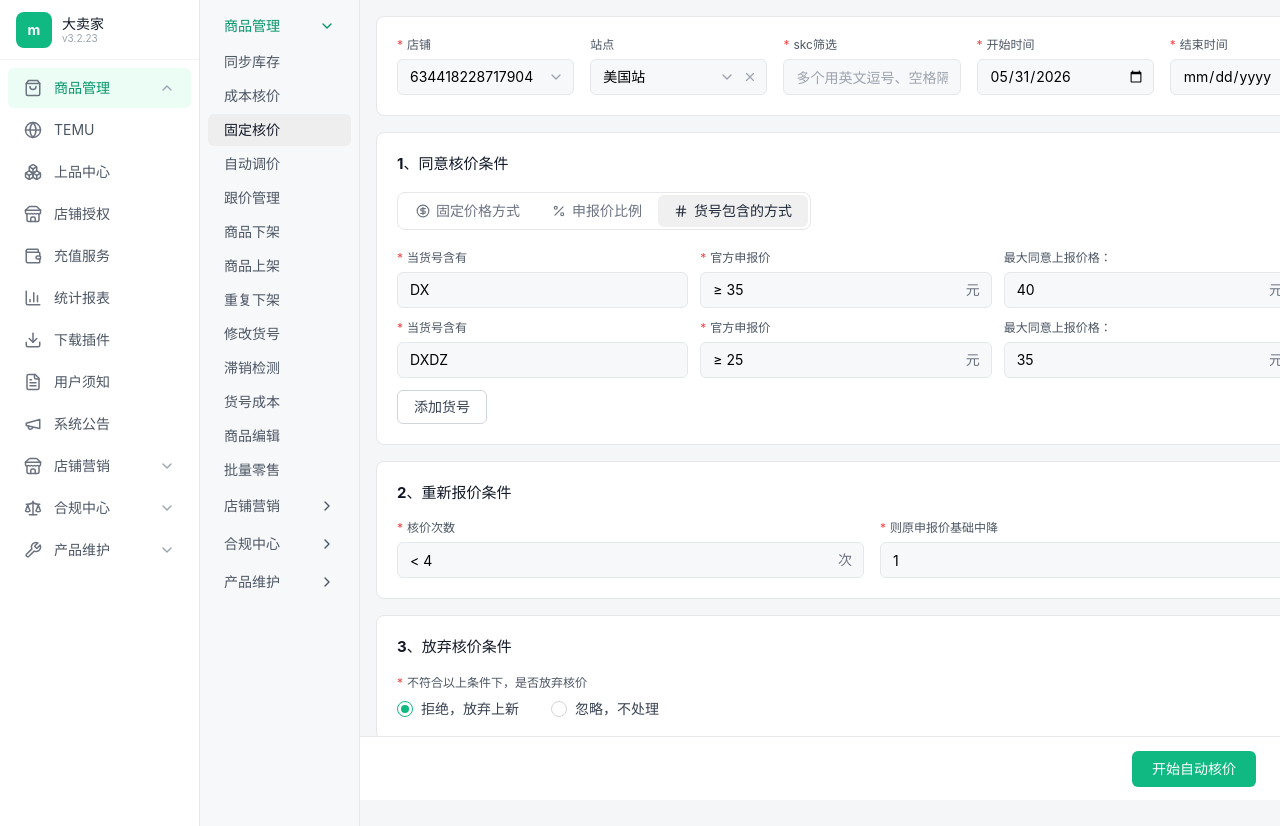
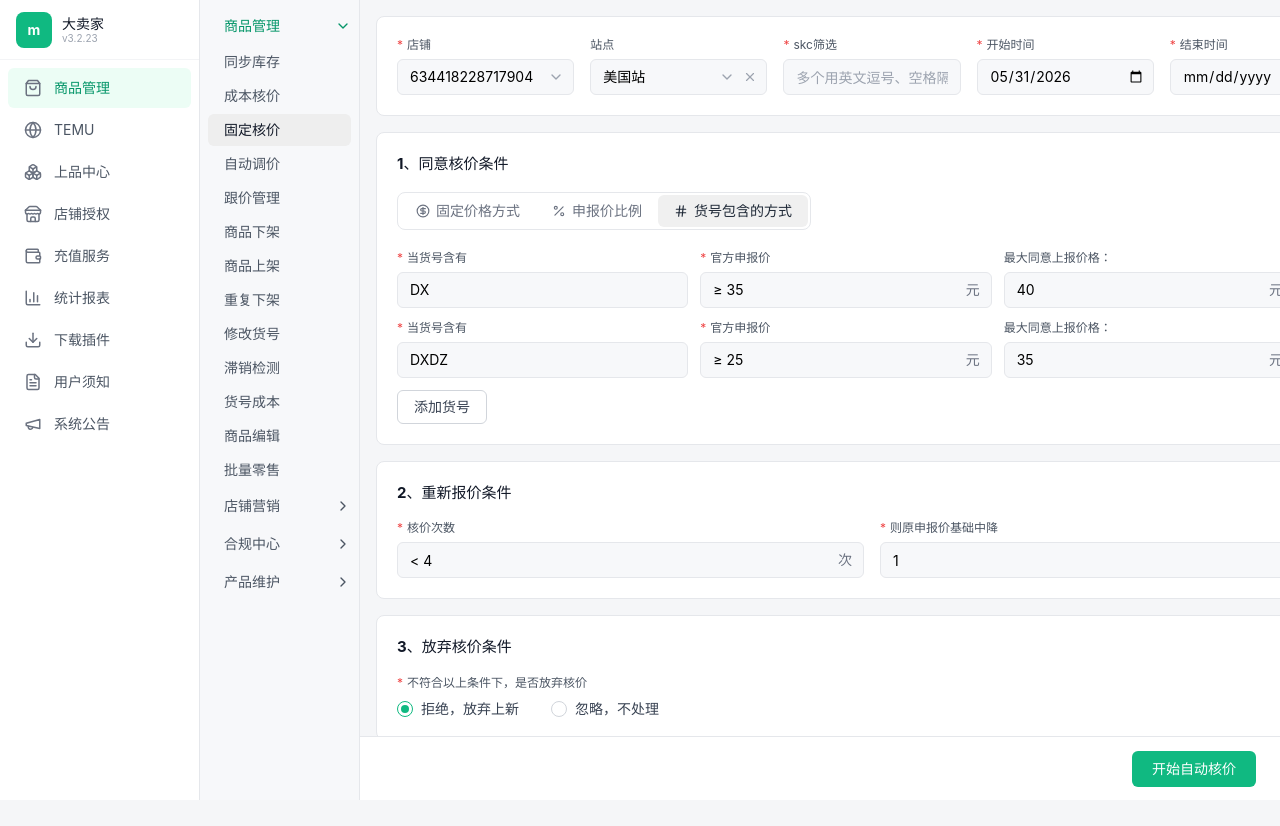
Before and after one commit to shang1869839/TEMUchajian, a React (Vite) app: page / in a window 1280 px wide. Shown: the top 826 px of the page. Built offline with nearby package versions, Linux system fonts and the light colour scheme.

Commit message:
feat: 固定核价配置页界面说明文档
Co-authored-by: traeagent <traeagent@users.noreply.github.com>

```diff
--- a/src/components/MainSidebar.tsx
+++ b/src/components/MainSidebar.tsx
@@ -8,22 +8,17 @@ import {
   Download,
   FileText,
   Megaphone,
-  Scale,
-  Wrench,
-  ChevronDown,
 } from "lucide-react";
 import { cn } from "@/lib/utils";
 
 interface NavItem {
   label: string;
-  icon?: typeof Boxes;
+  icon: typeof Boxes;
   active?: boolean;
-  expanded?: boolean;
-  hasSub?: boolean;
 }
 
 const mainNavItems: NavItem[] = [
-  { label: "商品管理", icon: ShoppingBag, active: true, expanded: true, hasSub: true },
+  { label: "商品管理", icon: ShoppingBag, active: true },
   { label: "TEMU", icon: Globe, active: false },
   { label: "上品中心", icon: Boxes, active: false },
   { label: "店铺授权", icon: Store, active: false },
@@ -32,15 +27,12 @@ const mainNavItems: NavItem[] = [
   { label: "下载插件", icon: Download, active: false },
   { label: "用户须知", icon: FileText, active: false },
   { label: "系统公告", icon: Megaphone, active: false },
-  { label: "店铺营销", icon: Store, active: false, hasSub: true },
-  { label: "合规中心", icon: Scale, active: false, hasSub: true },
-  { label: "产品维护", icon: Wrench, active: false, hasSub: true },
 ];
 
 export default function MainSidebar() {
   return (
-    <aside className="w-[200px] min-h-screen bg-white border-r border-gray-200 flex flex-col shrink-0">
-      <div className="h-[60px] flex items-center px-4 border-b border-gray-100">
+    <aside className="w-[200px] h-screen bg-white border-r border-gray-200 flex flex-col shrink-0 overflow-y-auto">
+      <div className="h-[60px] flex items-center px-4 border-b border-gray-100 shrink-0">
         <div className="w-9 h-9 rounded-lg bg-emerald-500 flex items-center justify-center mr-2.5 shrink-0">
           <span className="text-white font-bold text-sm">m</span>
         </div>
@@ -50,30 +42,20 @@ export default function MainSidebar() {
         </div>
       </div>
 
-      <nav className="flex-1 py-2 space-y-0.5 overflow-auto">
+      <nav className="flex-1 py-2 space-y-0.5">
         {mainNavItems.map((item) => (
           <a
             key={item.label}
             href="#"
             className={cn(
-              "flex items-center justify-between px-4 py-2.5 text-sm transition-colors rounded-md mx-2",
+              "flex items-center px-4 py-2.5 mx-2 text-sm rounded-md transition-colors",
               item.active
                 ? "text-emerald-600 bg-emerald-50 font-medium"
                 : "text-gray-600 hover:text-gray-900 hover:bg-gray-50"
             )}
           >
-            <div className="flex items-center">
-              {item.icon && <item.icon className="w-[18px] h-[18px] mr-3 text-gray-500" />}
-              <span>{item.label}</span>
-            </div>
-            {item.hasSub && (
-              <ChevronDown
-                className={cn(
-                  "w-4 h-4 text-gray-400 transition-transform",
-                  item.expanded ? "rotate-180" : ""
-                )}
-              />
-            )}
+            <item.icon className="w-[18px] h-[18px] mr-3 text-gray-500" />
+            <span>{item.label}</span>
           </a>
         ))}
       </nav>
--- a/src/components/SubSidebar.tsx
+++ b/src/components/SubSidebar.tsx
@@ -1,14 +1,15 @@
+import { useState } from "react";
 import { cn } from "@/lib/utils";
 import { ChevronDown, ChevronRight } from "lucide-react";
 
 interface SubNavSection {
   label: string;
-  expanded?: boolean;
+  expanded: boolean;
   active?: boolean;
   items?: { label: string; active?: boolean }[];
 }
 
-const sections: SubNavSection[] = [
+const initialSections: SubNavSection[] = [
   {
     label: "商品管理",
     expanded: true,
@@ -35,15 +36,24 @@ const sections: SubNavSection[] = [
 ];
 
 export default function SubSidebar() {
+  const [sections, setSections] = useState<SubNavSection[]>(initialSections);
+
+  const toggleSection = (index: number) => {
+    setSections((prev) =>
+      prev.map((section, i) => (i === index ? { ...section, expanded: !section.expanded } : section))
+    );
+  };
+
   return (
-    <aside className="w-[160px] min-h-screen bg-[#f7f8fa] border-r border-gray-200 flex flex-col shrink-0">
+    <aside className="w-[160px] h-screen bg-[#f7f8fa] border-r border-gray-200 flex flex-col shrink-0 overflow-y-auto">
       <nav className="flex-1 py-2 space-y-0.5">
-        {sections.map((section) => (
+        {sections.map((section, index) => (
           <div key={section.label}>
-            <a
-              href="#"
+            <button
+              type="button"
+              onClick={() => toggleSection(index)}
               className={cn(
-                "flex items-center justify-between px-4 py-2 text-sm transition-colors rounded-md mx-2",
+                "w-full flex items-center justify-between px-4 py-2 mx-2 text-sm rounded-md transition-colors",
                 section.active
                   ? "text-emerald-600 font-medium"
                   : "text-gray-600 hover:text-gray-900 hover:bg-white"
@@ -55,7 +65,7 @@ export default function SubSidebar() {
               ) : (
                 <ChevronRight className="w-4 h-4" />
               )}
-            </a>
+            </button>
 
             {section.expanded && section.items && (
               <div className="mt-0.5 space-y-0.5">
```
